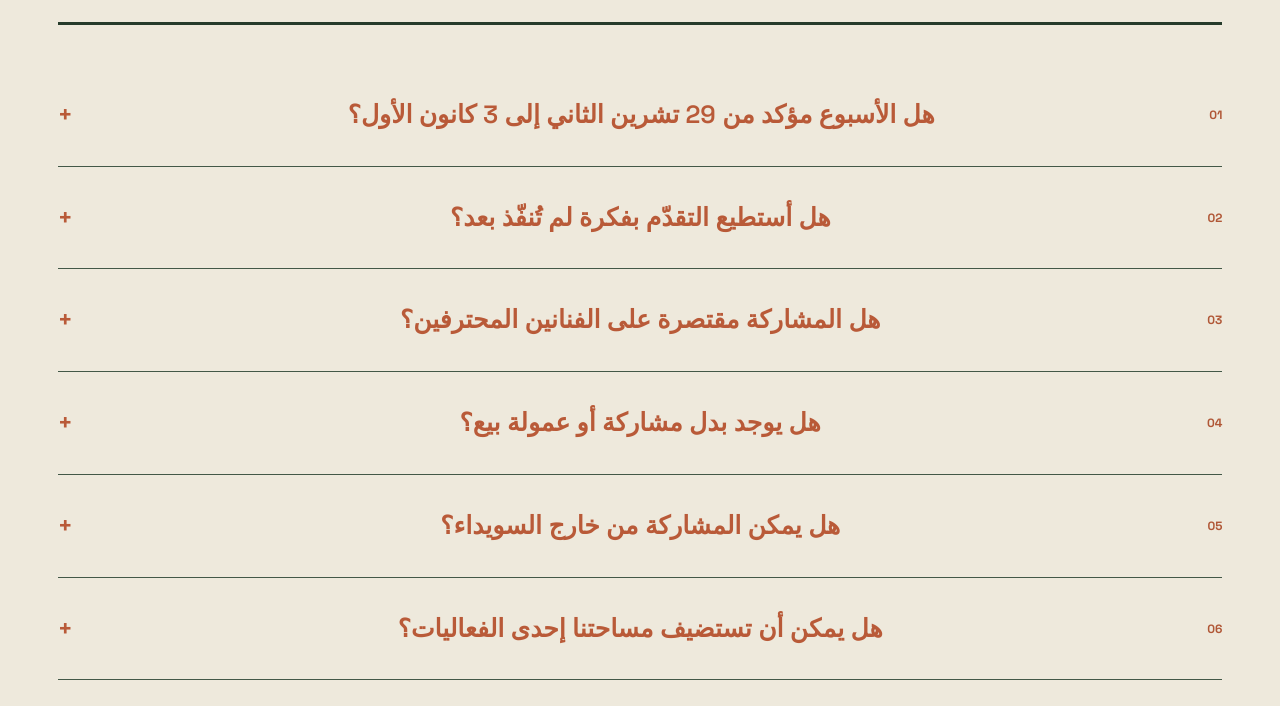
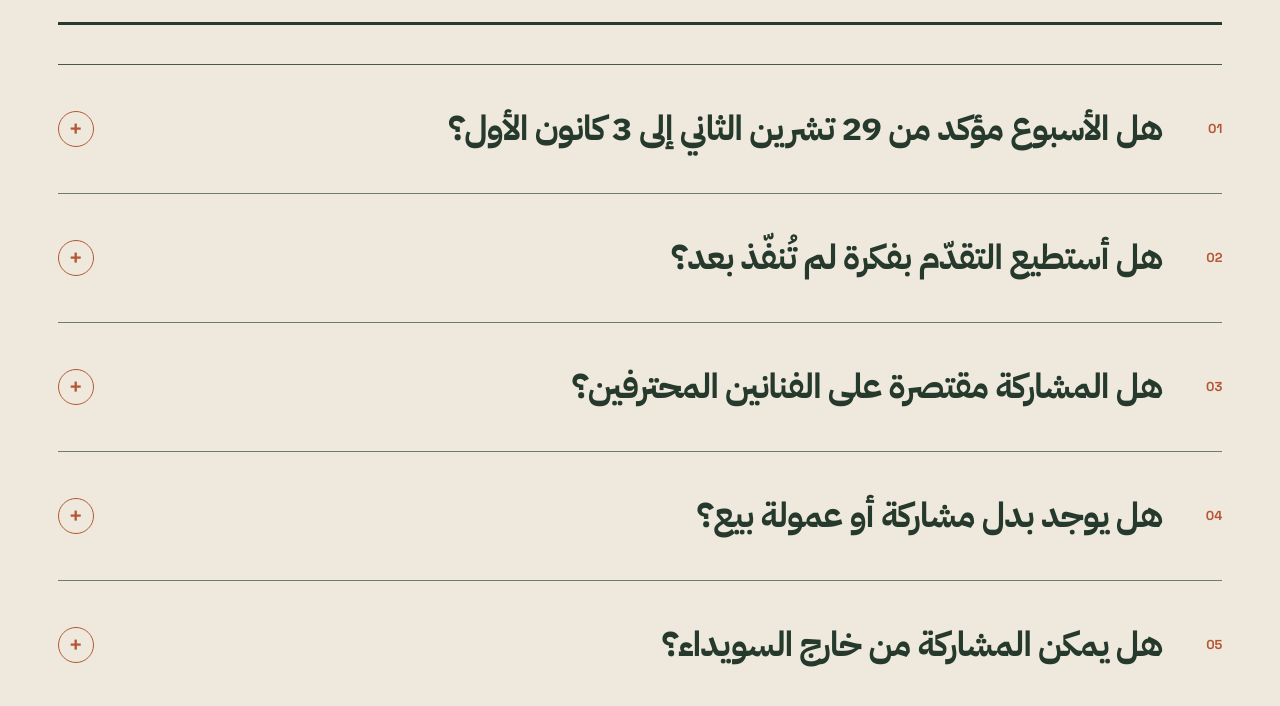
Before and after one commit to Maximad/DesignWeek, a plain HTML site: page index.html in a window 1280 px wide. Shown: the part 10716-11422 px from the top of the page. Drawn offline with Linux system fonts and the light colour scheme; a web font is replaced by a local one.

Commit message:
Mark FAQ titles and icons separately and add decorative echoes

```diff
--- a/index.html
+++ b/index.html
@@ -20,6 +20,7 @@
   <link rel="stylesheet" href="./assets/mobile-first.css">
   <link rel="stylesheet" href="./assets/atlas.css?v=20261120-ecosystem-4">
   <link rel="stylesheet" href="./assets/spacing-motion.css">
+  <link rel="stylesheet" href="./assets/faq-redesign.css?v=20261120-1">
   <script defer src="./assets/site-config.js"></script>
   <script defer src="./assets/main.js"></script>
   <script defer src="./assets/scroll-effects.js"></script>
@@ -178,13 +179,13 @@
     <section class="section-shell community-section" id="future"><div class="community-mark" aria-hidden="true">↗</div><div><span class="section-index">07 / BEYOND ONE WEEK</span><h2><b data-cms-key="future.title1" data-cms-group="الرؤية المستقبلية" data-cms-label="عنوان الرؤية — الأول">نريد لهذا الأسبوع</b><br><b data-cms-key="future.title2" data-cms-group="الرؤية المستقبلية" data-cms-label="عنوان الرؤية — الثاني">أن يكون</b> <em data-cms-key="future.title3" data-cms-group="الرؤية المستقبلية" data-cms-label="عنوان الرؤية — الملون">بداية.</em></h2></div><div class="community-copy"><p data-cms-key="future.vision" data-cms-group="الرؤية المستقبلية" data-cms-label="الرؤية">نطمح أن يتطوّر أسبوع التصميم إلى شبكة تعاون دائمة بين الفنانين والمصممين والمساحات الثقافية في السويداء، وأن يخلق برامج إنتاج وتعلّم تستمر خارج أيام الحدث.</p><p data-cms-key="future.details" data-cms-group="الرؤية المستقبلية" data-cms-label="التفاصيل">قد يشمل ذلك لقاءات دورية، ومجتمعاً من المشاركين، وآليات مشتركة لتطوير الدورات القادمة. الشكل التنظيمي المستقبلي ما زال فكرة للنقاش، وليس كياناً مستقلاً مُنشأً.</p></div></section>
 
     <section class="section-shell faq-section" id="faq" aria-labelledby="faq-title"><div class="section-heading"><span class="section-index">08 / FREQUENTLY ASKED</span><h2 id="faq-title"><b data-cms-key="faq.headline1" data-cms-group="الأسئلة الشائعة" data-cms-label="عنوان الأسئلة — الأول">أسئلة</b> <span data-cms-key="faq.headline2" data-cms-group="الأسئلة الشائعة" data-cms-label="عنوان الأسئلة — الثاني">تستحق إجابات واضحة.</span></h2></div><div class="faq-list">
-      <details><summary><span data-cms-key="faq.1.question" data-cms-group="الأسئلة الشائعة" data-cms-label="السؤال 1">هل الأسبوع مؤكد من 29 تشرين الثاني إلى 3 كانون الأول؟</span> <span aria-hidden="true">+</span></summary><p data-cms-key="faq.1.answer" data-cms-group="الأسئلة الشائعة" data-cms-label="إجابة 1">هذه هي الفترة المستهدفة حالياً. البرنامج التفصيلي والأنشطة والأوقات قيد التثبيت، وقد يتغيّر نطاق التنفيذ وفق الجاهزية. ستظهر أي تحديثات مؤكدة على هذه الصفحة.</p></details>
-      <details><summary><span data-cms-key="faq.2.question" data-cms-group="الأسئلة الشائعة" data-cms-label="السؤال 2">هل أستطيع التقدّم بفكرة لم تُنفّذ بعد؟</span> <span aria-hidden="true">+</span></summary><p data-cms-key="faq.2.answer" data-cms-group="الأسئلة الشائعة" data-cms-label="إجابة 2">نعم، يمكن اقتراح نموذج أولي أو تجربة أو ورشة إلى جانب الأعمال الجاهزة، مع توضيح ما الذي يمكن تنفيذه وعرضه ضمن الوقت والموارد المتاحة.</p></details>
-      <details><summary><span data-cms-key="faq.3.question" data-cms-group="الأسئلة الشائعة" data-cms-label="السؤال 3">هل المشاركة مقتصرة على الفنانين المحترفين؟</span> <span aria-hidden="true">+</span></summary><p data-cms-key="faq.3.answer" data-cms-group="الأسئلة الشائعة" data-cms-label="إجابة 3">لا. تهتم المبادرة بالأفكار المميزة والجودة والتجريب، وتشجع الطلاب والمبتدئين والمستقلين والمجموعات، مع مراعاة ملاءمة كل مقترح للبرنامج.</p></details>
-      <details><summary><span data-cms-key="faq.4.question" data-cms-group="الأسئلة الشائعة" data-cms-label="السؤال 4">هل يوجد بدل مشاركة أو عمولة بيع؟</span> <span aria-hidden="true">+</span></summary><p data-cms-key="faq.4.answer" data-cms-group="الأسئلة الشائعة" data-cms-label="إجابة 4">لا يوجد سعر موحد لجميع أشكال المشاركة. شروط السوق أو الورشات أو الخدمات المدفوعة، إن وُجدت، تُوضّح بشكل منفصل قبل الاتفاق. عرض الأعمال الفنية لا يُعامل تلقائياً كنشاط بيع تجاري.</p></details>
-      <details><summary><span data-cms-key="faq.5.question" data-cms-group="الأسئلة الشائعة" data-cms-label="السؤال 5">هل يمكن المشاركة من خارج السويداء؟</span> <span aria-hidden="true">+</span></summary><p data-cms-key="faq.5.answer" data-cms-group="الأسئلة الشائعة" data-cms-label="إجابة 5">يمكن اقتراح تعاون أو محتوى عن بُعد إذا كان مناسباً للنشاط والقدرات التقنية. لا توجد حالياً تعهدات بتغطية السفر أو الإقامة أو الشحن.</p></details>
-      <details><summary><span data-cms-key="faq.6.question" data-cms-group="الأسئلة الشائعة" data-cms-label="السؤال 6">هل يمكن أن تستضيف مساحتنا إحدى الفعاليات؟</span> <span aria-hidden="true">+</span></summary><p data-cms-key="faq.6.answer" data-cms-group="الأسئلة الشائعة" data-cms-label="إجابة 6">يمكن اقتراح نشاط مميز في مساحة أخرى، على أن تكون هناك جاهزية تشغيلية واتفاق واضح بشأن المسؤوليات والسلامة والميزانية والبرنامج. إضافة المساحات ليست مؤكدة مسبقاً.</p></details>
-      <details><summary><span data-cms-key="faq.7.question" data-cms-group="الأسئلة الشائعة" data-cms-label="السؤال 7">كيف أعرف حالة فتح طلبات المشاركة؟</span> <span aria-hidden="true">+</span></summary><p data-cms-key="faq.7.answer" data-cms-group="الأسئلة الشائعة" data-cms-label="إجابة 7">تظهر حالة التقديم وروابط الاستمارات الرسمية في قسم المشاركة من هذه الصفحة. راجع متطلبات كل فئة قبل التقديم؛ ولا يُعد إرسال الطلب موافقة تلقائية على المشاركة.</p></details>
+      <details><summary><span class="faq-question" data-cms-key="faq.1.question" data-cms-group="الأسئلة الشائعة" data-cms-label="السؤال 1">هل الأسبوع مؤكد من 29 تشرين الثاني إلى 3 كانون الأول؟</span> <span class="faq-toggle" aria-hidden="true">+</span></summary><span class="faq-echo" aria-hidden="true"></span><p data-cms-key="faq.1.answer" data-cms-group="الأسئلة الشائعة" data-cms-label="إجابة 1">هذه هي الفترة المستهدفة حالياً. البرنامج التفصيلي والأنشطة والأوقات قيد التثبيت، وقد يتغيّر نطاق التنفيذ وفق الجاهزية. ستظهر أي تحديثات مؤكدة على هذه الصفحة.</p></details>
+      <details><summary><span class="faq-question" data-cms-key="faq.2.question" data-cms-group="الأسئلة الشائعة" data-cms-label="السؤال 2">هل أستطيع التقدّم بفكرة لم تُنفّذ بعد؟</span> <span class="faq-toggle" aria-hidden="true">+</span></summary><span class="faq-echo" aria-hidden="true"></span><p data-cms-key="faq.2.answer" data-cms-group="الأسئلة الشائعة" data-cms-label="إجابة 2">نعم، يمكن اقتراح نموذج أولي أو تجربة أو ورشة إلى جانب الأعمال الجاهزة، مع توضيح ما الذي يمكن تنفيذه وعرضه ضمن الوقت والموارد المتاحة.</p></details>
+      <details><summary><span class="faq-question" data-cms-key="faq.3.question" data-cms-group="الأسئلة الشائعة" data-cms-label="السؤال 3">هل المشاركة مقتصرة على الفنانين المحترفين؟</span> <span class="faq-toggle" aria-hidden="true">+</span></summary><span class="faq-echo" aria-hidden="true"></span><p data-cms-key="faq.3.answer" data-cms-group="الأسئلة الشائعة" data-cms-label="إجابة 3">لا. تهتم المبادرة بالأفكار المميزة والجودة والتجريب، وتشجع الطلاب والمبتدئين والمستقلين والمجموعات، مع مراعاة ملاءمة كل مقترح للبرنامج.</p></details>
+      <details><summary><span class="faq-question" data-cms-key="faq.4.question" data-cms-group="الأسئلة الشائعة" data-cms-label="السؤال 4">هل يوجد بدل مشاركة أو عمولة بيع؟</span> <span class="faq-toggle" aria-hidden="true">+</span></summary><span class="faq-echo" aria-hidden="true"></span><p data-cms-key="faq.4.answer" data-cms-group="الأسئلة الشائعة" data-cms-label="إجابة 4">لا يوجد سعر موحد لجميع أشكال المشاركة. شروط السوق أو الورشات أو الخدمات المدفوعة، إن وُجدت، تُوضّح بشكل منفصل قبل الاتفاق. عرض الأعمال الفنية لا يُعامل تلقائياً كنشاط بيع تجاري.</p></details>
+      <details><summary><span class="faq-question" data-cms-key="faq.5.question" data-cms-group="الأسئلة الشائعة" data-cms-label="السؤال 5">هل يمكن المشاركة من خارج السويداء؟</span> <span class="faq-toggle" aria-hidden="true">+</span></summary><span class="faq-echo" aria-hidden="true"></span><p data-cms-key="faq.5.answer" data-cms-group="الأسئلة الشائعة" data-cms-label="إجابة 5">يمكن اقتراح تعاون أو محتوى عن بُعد إذا كان مناسباً للنشاط والقدرات التقنية. لا توجد حالياً تعهدات بتغطية السفر أو الإقامة أو الشحن.</p></details>
+      <details><summary><span class="faq-question" data-cms-key="faq.6.question" data-cms-group="الأسئلة الشائعة" data-cms-label="السؤال 6">هل يمكن أن تستضيف مساحتنا إحدى الفعاليات؟</span> <span class="faq-toggle" aria-hidden="true">+</span></summary><span class="faq-echo" aria-hidden="true"></span><p data-cms-key="faq.6.answer" data-cms-group="الأسئلة الشائعة" data-cms-label="إجابة 6">يمكن اقتراح نشاط مميز في مساحة أخرى، على أن تكون هناك جاهزية تشغيلية واتفاق واضح بشأن المسؤوليات والسلامة والميزانية والبرنامج. إضافة المساحات ليست مؤكدة مسبقاً.</p></details>
+      <details><summary><span class="faq-question" data-cms-key="faq.7.question" data-cms-group="الأسئلة الشائعة" data-cms-label="السؤال 7">كيف أعرف حالة فتح طلبات المشاركة؟</span> <span class="faq-toggle" aria-hidden="true">+</span></summary><span class="faq-echo" aria-hidden="true"></span><p data-cms-key="faq.7.answer" data-cms-group="الأسئلة الشائعة" data-cms-label="إجابة 7">تظهر حالة التقديم وروابط الاستمارات الرسمية في قسم المشاركة من هذه الصفحة. راجع متطلبات كل فئة قبل التقديم؛ ولا يُعد إرسال الطلب موافقة تلقائية على المشاركة.</p></details>
     </div></section>
 
     <section class="closing-section"><div class="closing-shape" aria-hidden="true"></div><div class="section-shell closing-content"><span class="section-index">DESIGN / COMMUNITY / SUWAYDA</span><h2><b data-cms-key="closing.title1" data-cms-group="الدعوة الختامية" data-cms-label="العنوان الختامي — الأول">الفكرة بتكبر</b><br><em data-cms-key="closing.title2" data-cms-group="الدعوة الختامية" data-cms-label="العنوان الختامي — الثاني">بناس هب.</em></h2><p data-cms-key="closing.description" data-cms-group="الدعوة الختامية" data-cms-label="دعوة المشاركة">سواء كنت فناناً أو مصمماً أو صاحب مساحة أو ورشة أو مشروع، هذه دعوة للتعرّف على فكرة الأسبوع والتفكير بما يمكن أن نصنعه معاً.</p><div class="closing-actions"><a href="#participate" class="btn btn-dark"><span data-cms-key="closing.action" data-cms-group="الدعوة الختامية" data-cms-label="زر أشكال المشاركة">أشكال المشاركة</span> <span aria-hidden="true">↗</span></a><button type="button" class="btn btn-plain" id="share-button"><span data-cms-key="closing.share" data-cms-group="الدعوة الختامية" data-cms-label="زر نسخ الرابط">نسخ رابط الصفحة</span> <span aria-hidden="true">↗</span></button></div></div></section>
```
